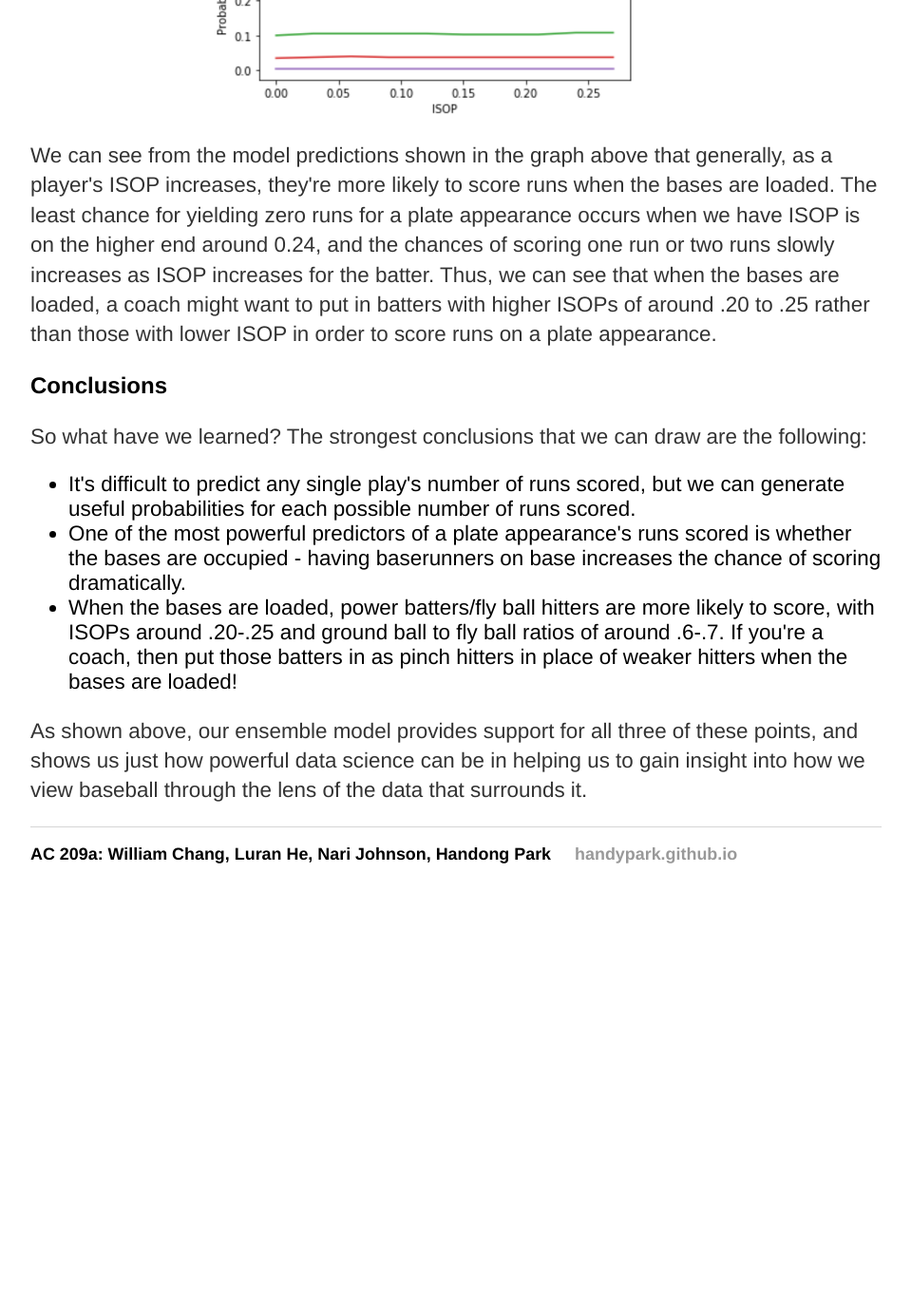
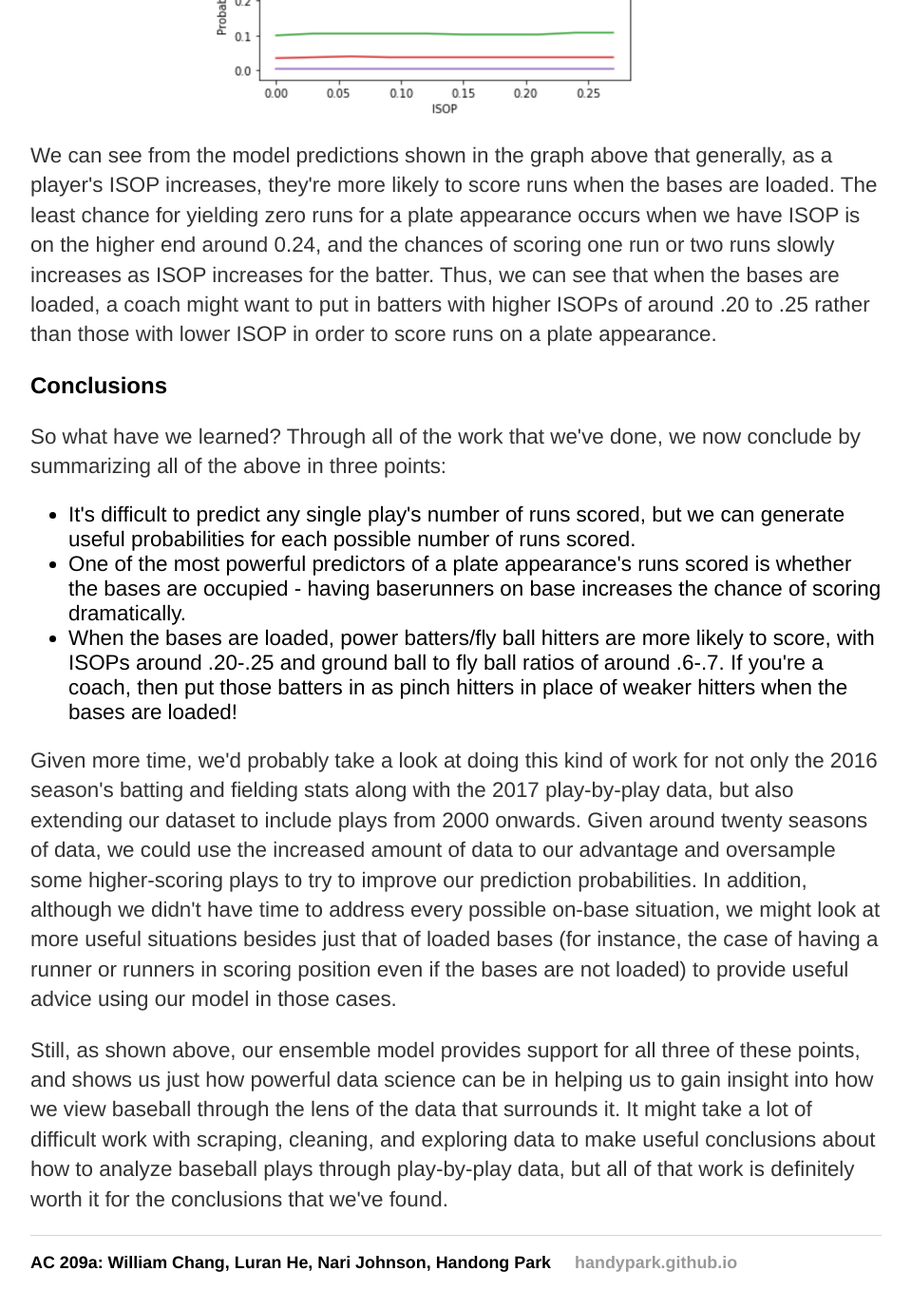
Before and after one commit to handypark/handypark.github.io, a Jekyll site: the page built from results.html, in a window 1280 px wide and 1400 px high, scrolled down 4237 px. Shown: the top 1378 px of the window at 95% size, without its empty margins (160-1119 px from the left). Built offline with Jekyll 4.4.1, drawn with Linux system fonts in a browser that asks for light colours; before the commit the page ends 5207 px from its top, so only the background shows below that.

Commit message:
Update results.html

```diff
--- a/results.html
+++ b/results.html
@@ -136,7 +136,8 @@ title: Results
 	</p>
 	<h3>Conclusions</h3>
 	<p>
-		So what have we learned? The strongest conclusions that we can draw are the following:
+		So what have we learned? Through all of the work that we've done, we now conclude by summarizing all of the above in
+		three points:
 	</p>
 	<ul>
 		<li>
@@ -154,8 +155,19 @@ title: Results
 		</li>
 	</ul>
 	<p>
-		As shown above, our ensemble model provides support for all three of these points, and shows us just how powerful
+		Given more time, we'd probably take a look at doing this kind of work for not only the 2016 season's batting
+		and fielding stats along with the 2017 play-by-play data, but also extending our dataset to include plays from
+		2000 onwards. Given around twenty seasons of data, we could use the
+		increased amount of data to our advantage and oversample some higher-scoring plays to try to improve our prediction
+		probabilities. In addition, although we didn't have time to address every possible on-base situation, we might
+		look at more useful situations besides just that of loaded bases (for instance, the case of having a runner or
+		runners in scoring position even if the bases are not loaded) to provide useful advice using our model in those cases.
+	</p>
+	<p>
+		Still, as shown above, our ensemble model provides support for all three of these points, and shows us just how powerful
 		data science can be in helping us to gain insight into how we view baseball through the lens of the data that
-		surrounds it.
+		surrounds it. It might take a lot of difficult work with scraping, cleaning, and exploring data to make useful
+		conclusions about how to analyze baseball plays through play-by-play data, but all of that work is definitely
+		worth it for the conclusions that we've found.
 	</p>
 </div><!-- /.blurb -->
```
